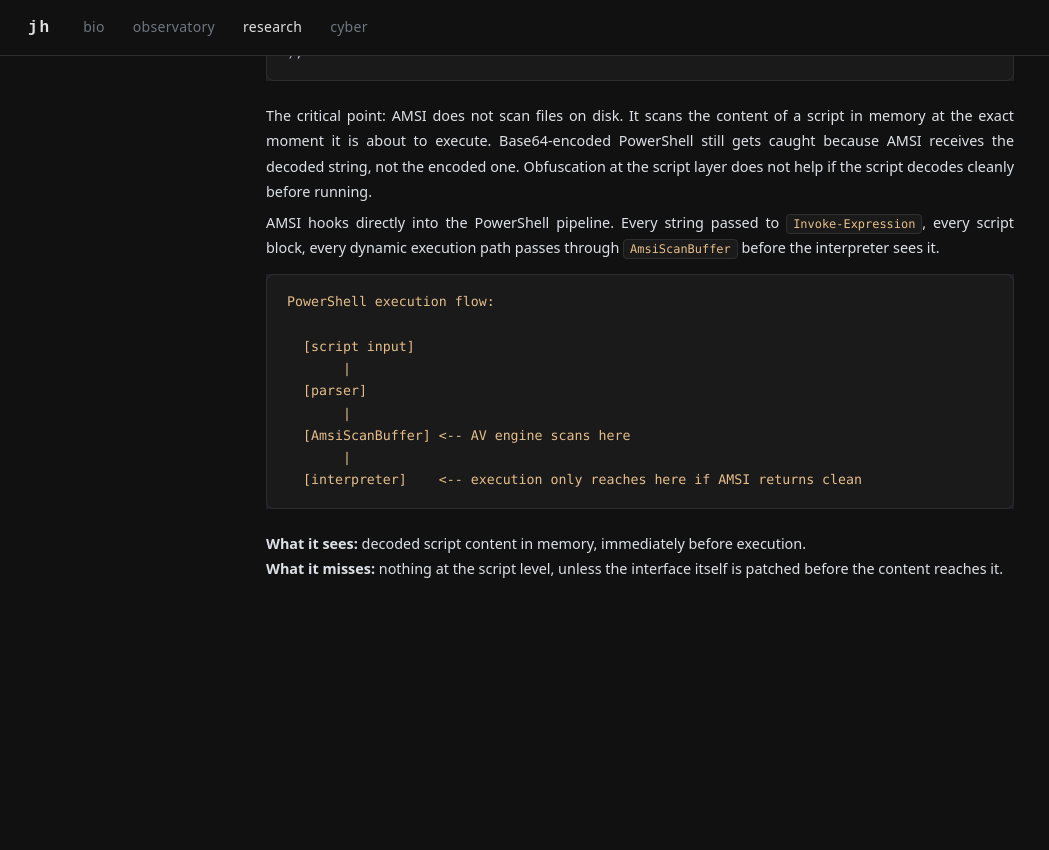
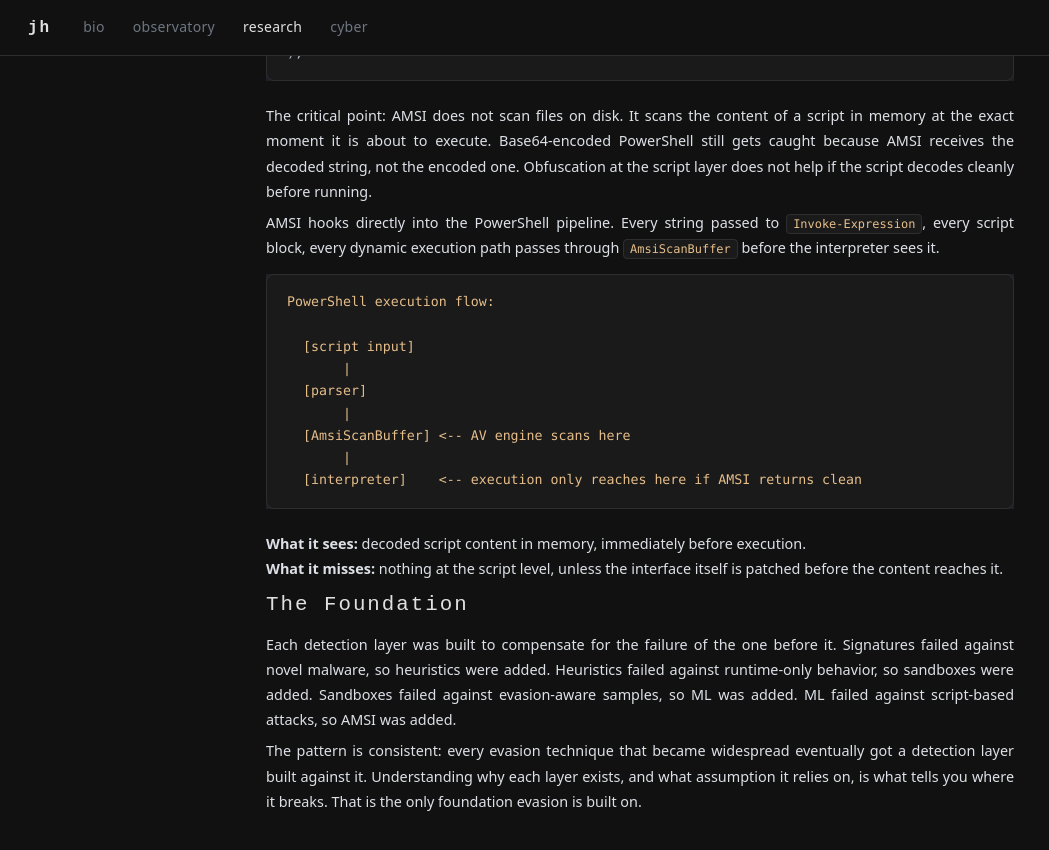
Before and after one commit to juliohenkes/juliohenkes.github.io, a Jekyll site: the page built from research/av-evasion-basics.md, in a window 1280 px wide and 900 px high, scrolled down 3734 px. Shown: the top 850 px of the window, without its empty margins (0-1049 px from the left). Built offline with Jekyll 4.4.1, drawn with Linux system fonts in a browser that asks for light colours; before the commit the page ends 4401 px from its top, so only the background shows below that.

Commit message:
adiciona conclusao ao artigo de evasao

```diff
--- a/research/av-evasion-basics.md
+++ b/research/av-evasion-basics.md
@@ -160,3 +160,9 @@ PowerShell execution flow:
 
 **What it sees:** decoded script content in memory, immediately before execution.
 **What it misses:** nothing at the script level, unless the interface itself is patched before the content reaches it.
+
+## The Foundation
+
+Each detection layer was built to compensate for the failure of the one before it. Signatures failed against novel malware, so heuristics were added. Heuristics failed against runtime-only behavior, so sandboxes were added. Sandboxes failed against evasion-aware samples, so ML was added. ML failed against script-based attacks, so AMSI was added.
+
+The pattern is consistent: every evasion technique that became widespread eventually got a detection layer built against it. Understanding why each layer exists, and what assumption it relies on, is what tells you where it breaks. That is the only foundation evasion is built on.
```
